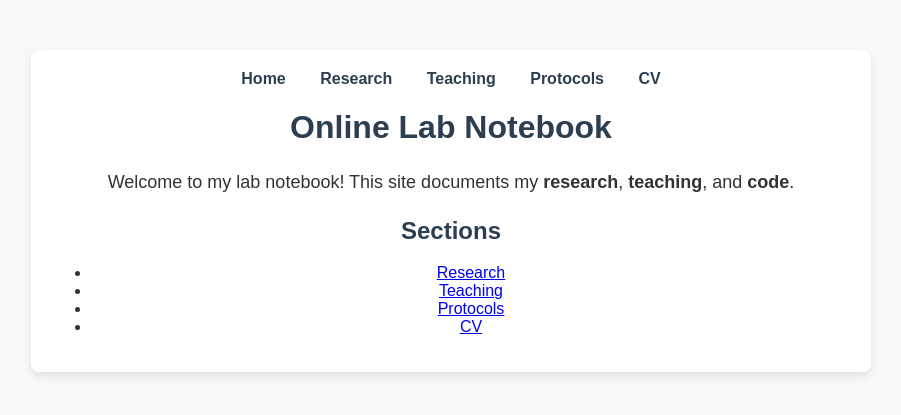
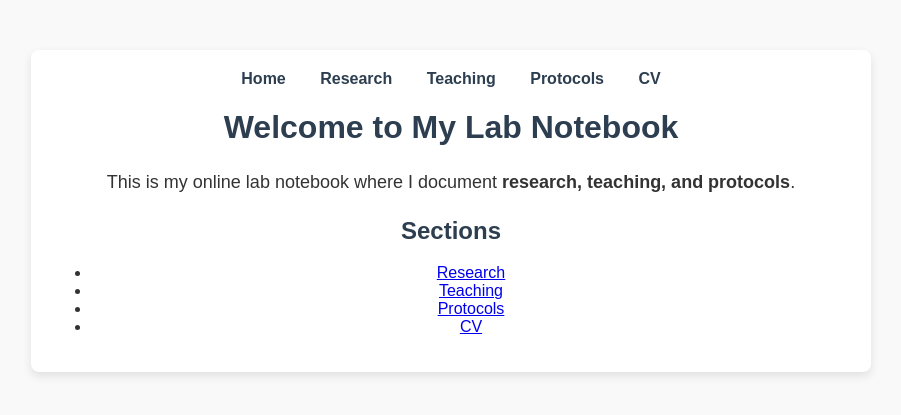
Before and after one commit to ShesCodingOverHere/PhD_Lab_Notebook, a Jekyll site: the page built from index.md, in a window 1280 px wide. Shown: the top 415 px of the page, without its empty margins (189-1090 px from the left). Built offline with Jekyll 4.4.1, drawn with Linux system fonts in a browser that asks for light colours.

Commit message:
Update index.md

```diff
--- a/index.md
+++ b/index.md
@@ -3,12 +3,12 @@ title: "Welcome to My Lab Notebook"
 layout: default
 ---
 
-# Online Lab Notebook
+# Welcome to My Lab Notebook
 
-Welcome to my lab notebook! This site documents my **research**, **teaching**, and **code**.
+This is my online lab notebook where I document **research, teaching, and protocols**.
 
 ## Sections
-- [Research](Research)
-- [Teaching](Teaching)
-- [Protocols](Protocols)
+- [Research](research.md)
+- [Teaching](teaching.md)
+- [Protocols](protocols.md)
 - [CV](CV.pdf)
```
